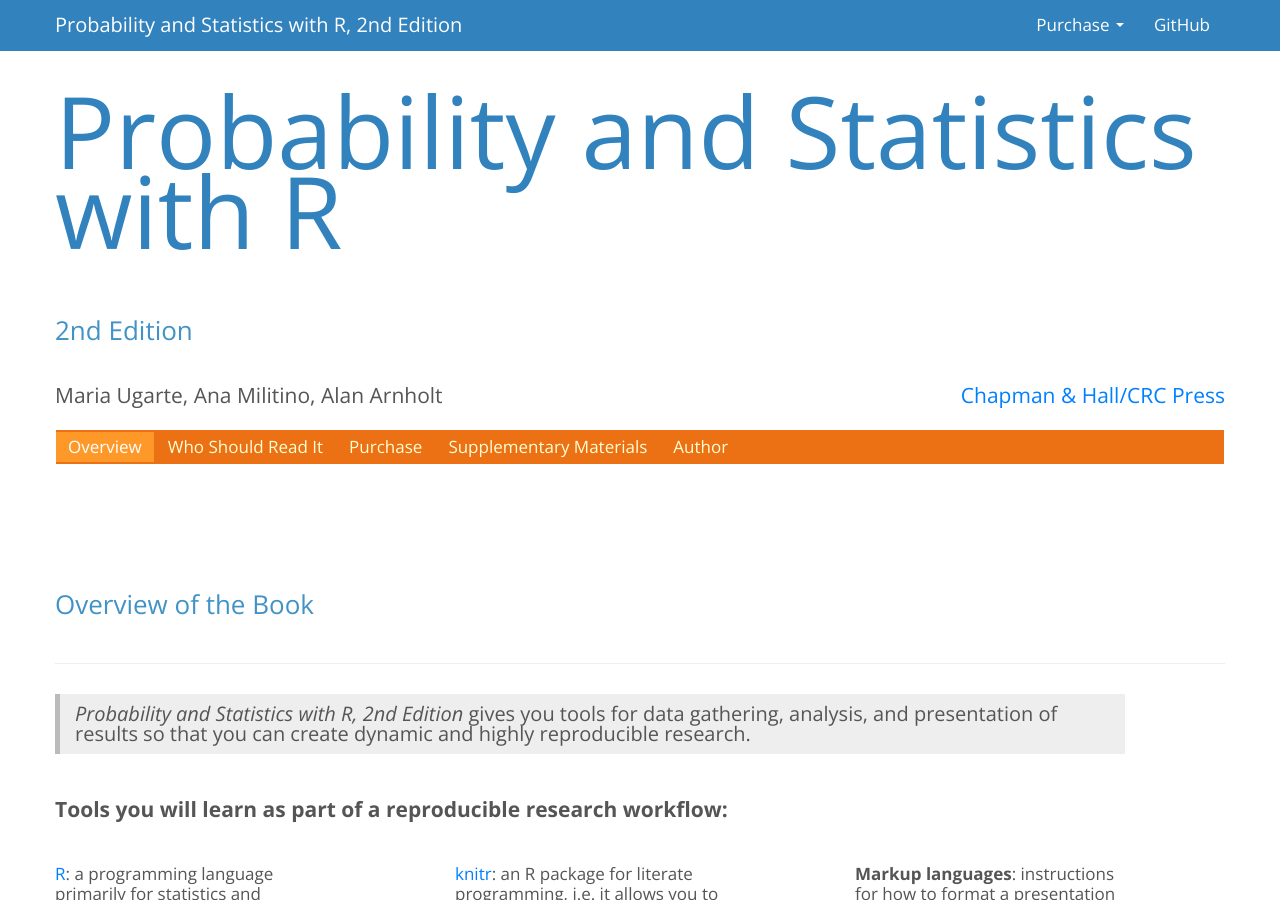
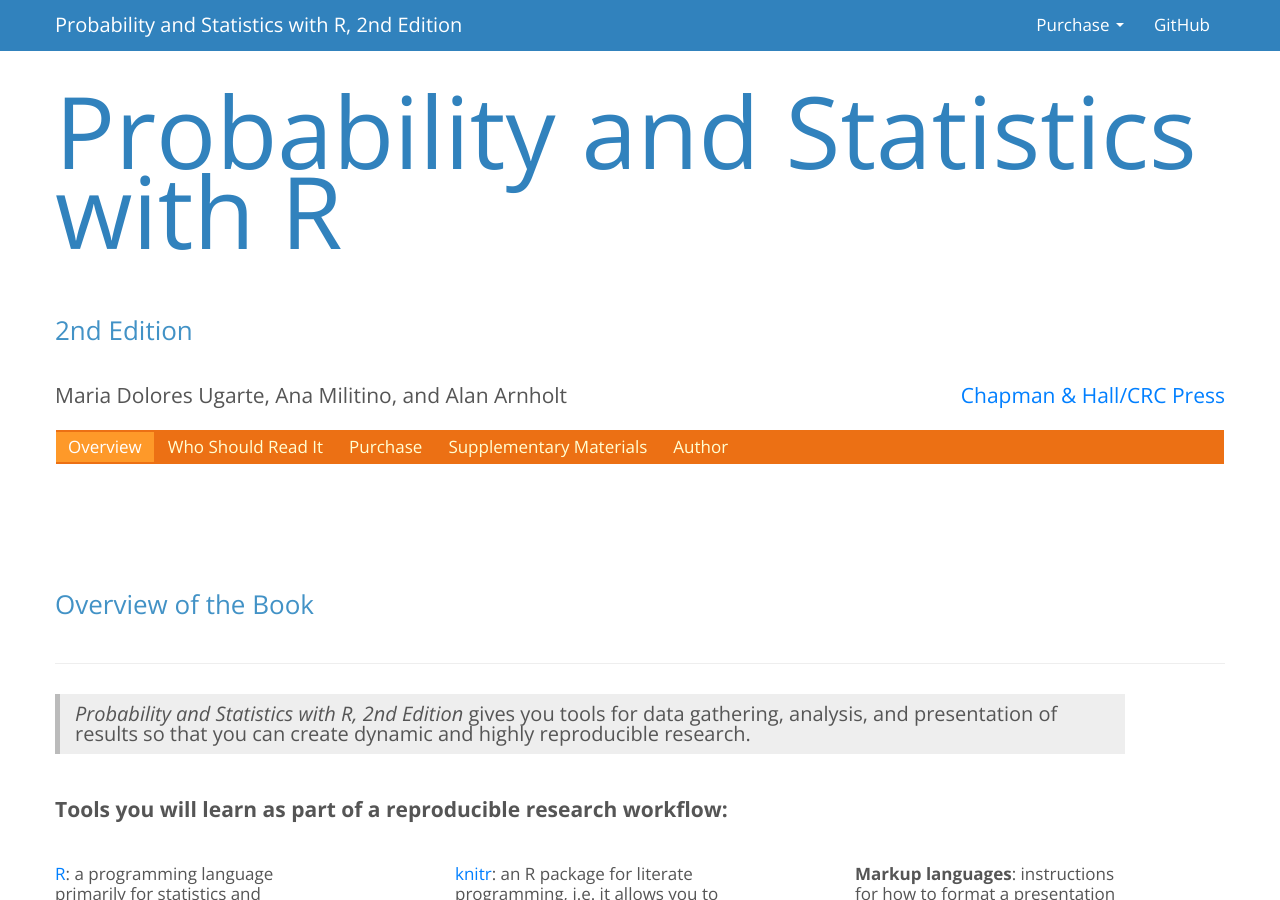
Before and after one commit to alanarnholt/PASWR2E-Book, a Jekyll site: the page built from index.html, in a window 1280 px wide and 900 px high. Built offline with Jekyll 4.4.1, drawn with Linux system fonts in a browser that asks for light colours; Markdown is read by kramdown in place of the engine named in the settings.

Commit message:
small tweak

```diff
--- a/_layouts/default.html
+++ b/_layouts/default.html
@@ -16,7 +16,7 @@
           <p class="pull-right lead">
            <a href="http://www.crcpress.com/">Chapman &amp; Hall/CRC Press</a><br>
           </p>
-          <p class="lead">Maria Ugarte, Ana Militino, Alan Arnholt</p>
+          <p class="lead">Maria Dolores Ugarte, Ana Militino, and Alan Arnholt</p>
         </div>
       </div>
 
```
